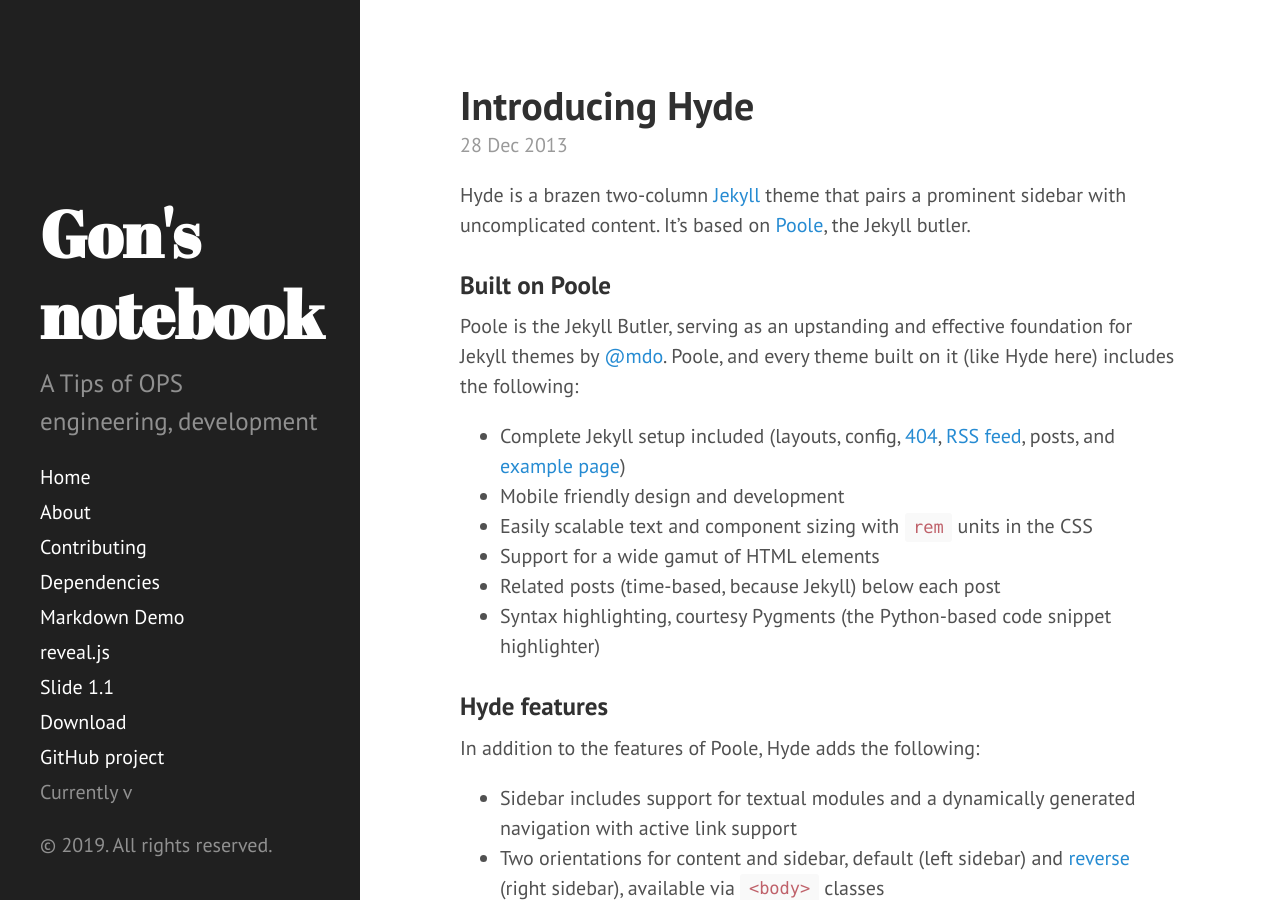
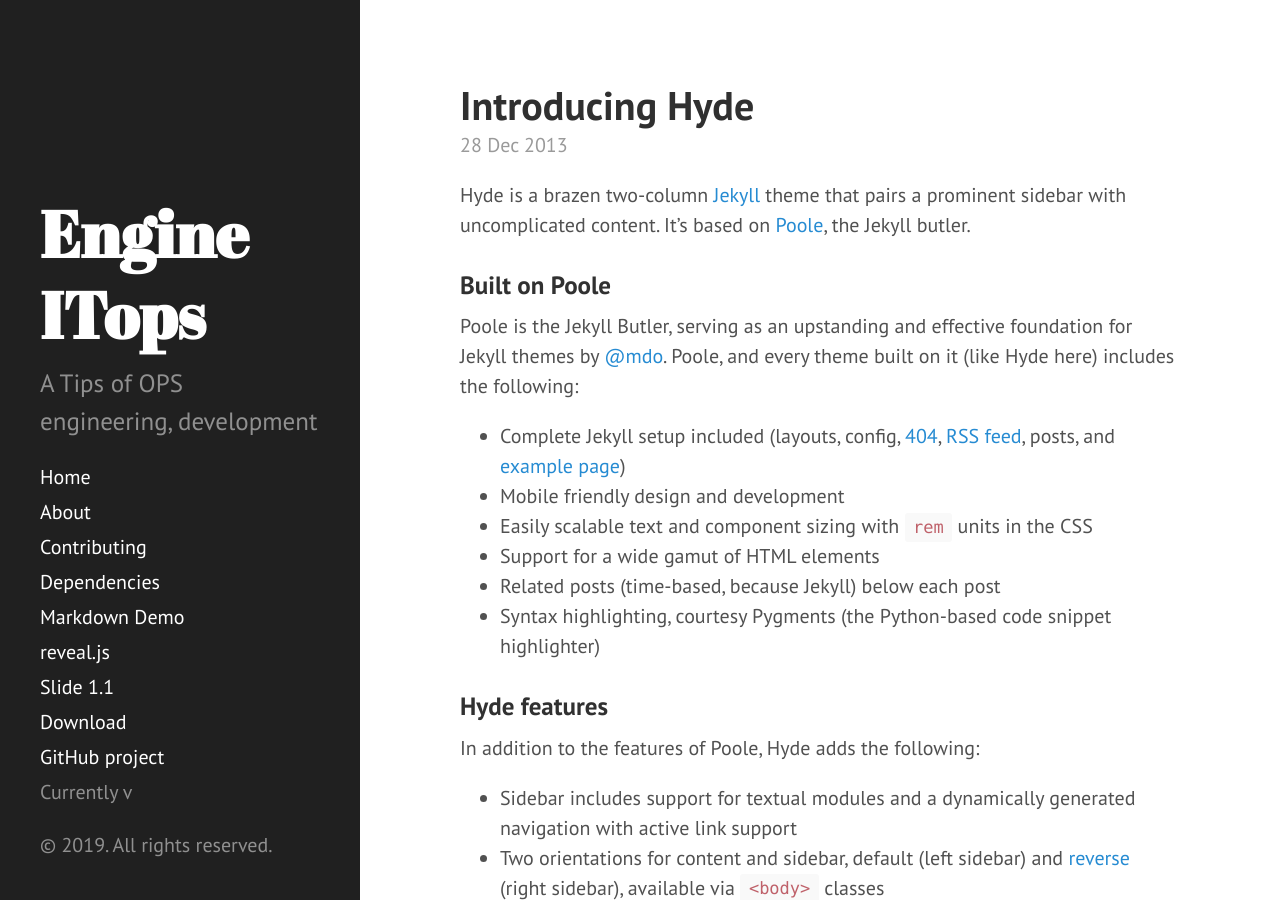
Before and after one commit to EngineITOps/EngineITOps.github.io, a Jekyll site: the page built from index.html, in a window 1280 px wide and 900 px high. Built offline with Jekyll 4.4.1, drawn with Linux system fonts in a browser that asks for light colours; the list of posts is cut into pages by our own code.

Commit message:
Update _config.yml

```diff
--- a/_config.yml
+++ b/_config.yml
@@ -3,8 +3,8 @@ markdown:         kramdown
 highlighter:      rouge
 
 # Setup
-title:            Gon's notebook
-tagline:          'Data browser'
+title:             Engine ITops
+tagline:          'trending...'
 description:      'A Tips of OPS engineering, development'
 url:              https:/engineITops.github.io
 #baseurl:          '/hydeout'
```
